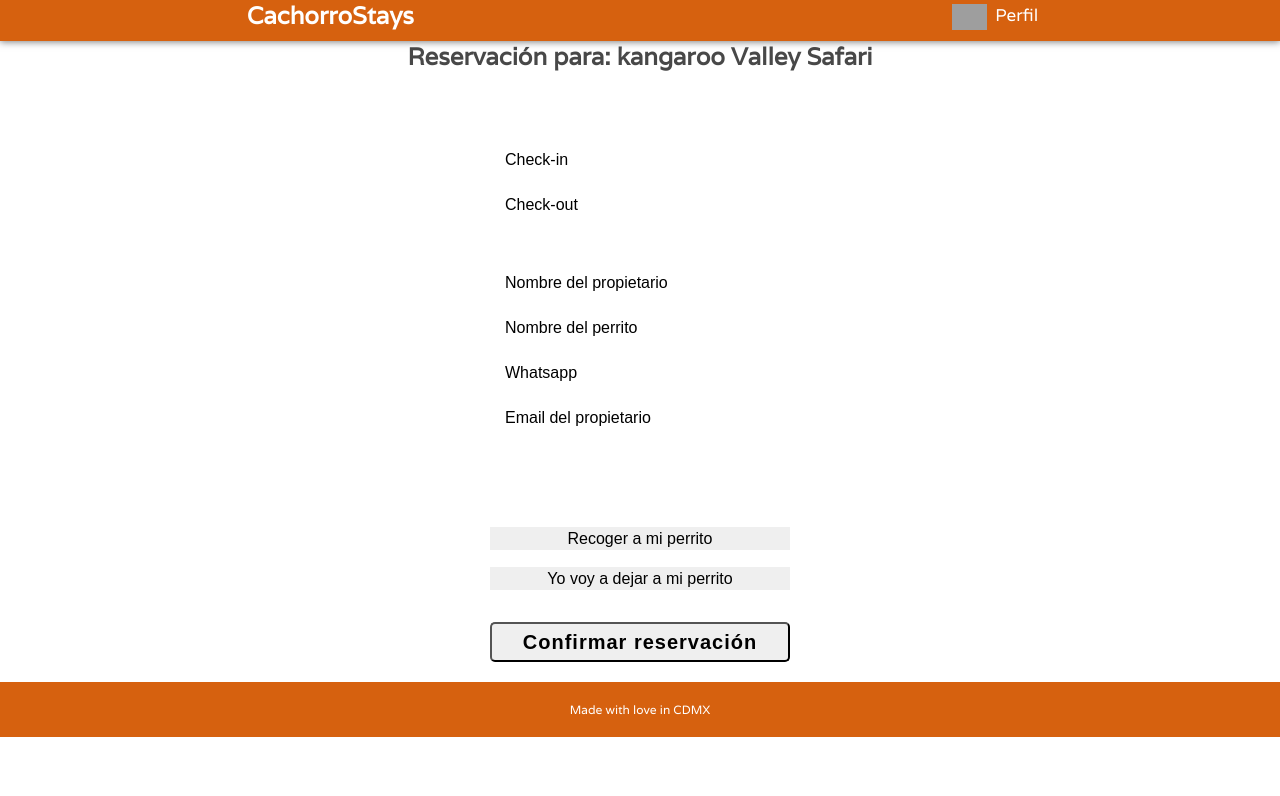
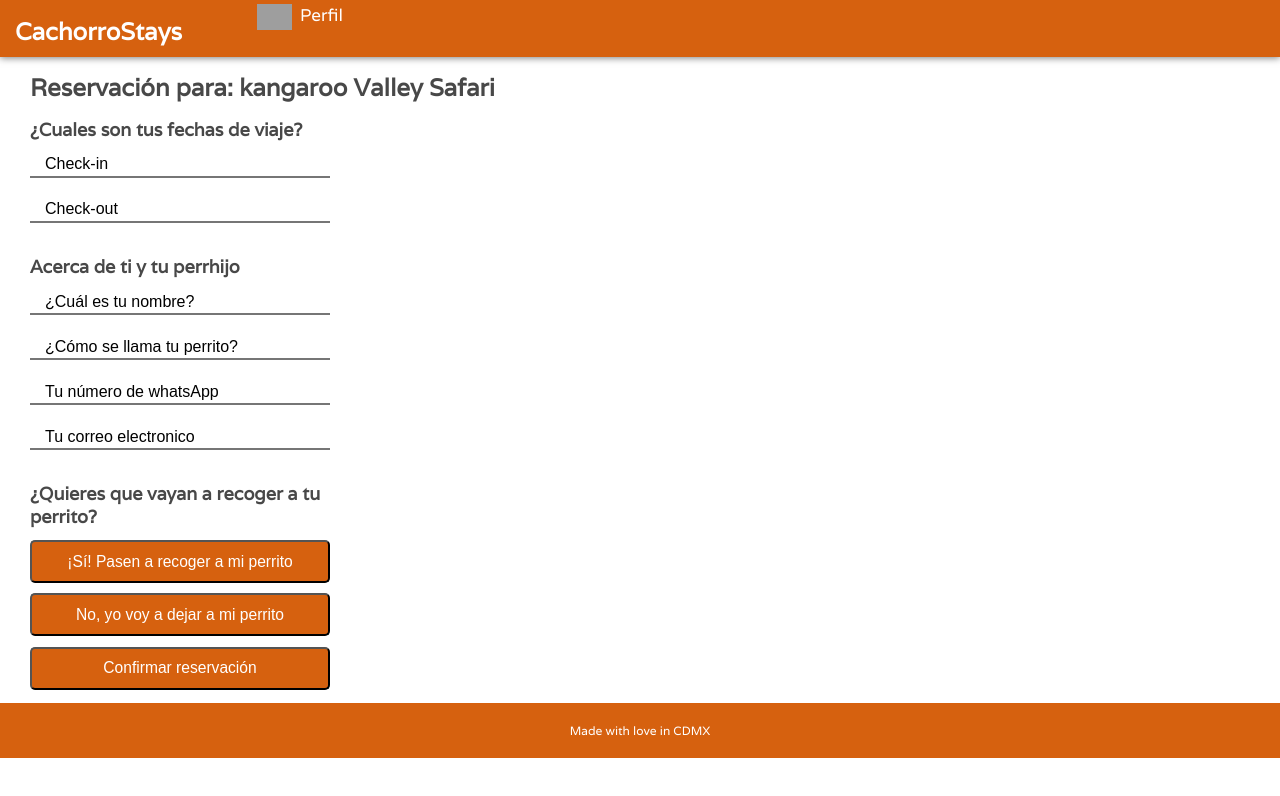
Before and after one commit to iamluisro/cachorroStays, a React app: page /book in a window 1280 px wide. Shown: the top 796 px of the page. Built offline with nearby package versions, Linux system fonts and the light colour scheme; grey boxes are pictures that could not be loaded.

Commit message:
cleaned the booking hotelDetails components more

```diff
--- a/src/frontend/actions/index.js
+++ b/src/frontend/actions/index.js
@@ -37,7 +37,6 @@ export const loginUser = ({ email, password }) => {
     })
       .then(({ data }) => {
         dispatch(loginRequest(data));
-        console.log(data);
       })
       .catch((err) => {
         dispatch(loginRequest(false));
--- a/src/frontend/assets/styles/components/Header.scss
+++ b/src/frontend/assets/styles/components/Header.scss
@@ -1,7 +1,6 @@
 .header {
   display: flex;
-	grid-template-columns: 1fr;
-	justify-content: space-around;
+
   margin: 0;
   padding-left: 15px;
   color: white;
@@ -10,17 +9,20 @@
 
   /* 	border: 1px solid red;
  */
-	position: sticky;
+  position: fixed;
   top: 0;
   right: 0;
   left: 0;
   a {
     text-decoration: none;
     color: white;
+
+    h1 {
+      font-size: 2em;
+      margin-top: 0.67em;
     }
-
   }
-
+}
 
 .header__menu {
   margin-right: 10px;
@@ -36,7 +38,8 @@
   text-align: right;
 }
 
-.header__menu:hover ul, ul:hover {
+.header__menu:hover ul,
+ul:hover {
   display: block;
 }
 
--- a/src/frontend/assets/styles/components/Vars.scss
+++ b/src/frontend/assets/styles/components/Vars.scss
@@ -1,4 +1,4 @@
 @import url(https://fonts.googleapis.com/css?family=Varela&display=swap);
 
-$theme-font: 'Varela', sans-serif;
-$main-color: #8f57fd;
+$theme-font: "Varela", sans-serif;
+$main-color: #d6610f;
--- a/src/frontend/assets/styles/components/booking_styles.scss
+++ b/src/frontend/assets/styles/components/booking_styles.scss
@@ -1,101 +1,61 @@
-@import url(https://fonts.googleapis.com/css?family=Varela&display=swap);
+.booking {
+  display: grid;
+  /* align-items: center; */
+  /* flex-direction: column; */
+  /* justify-content: center; */
+  padding: 0px 30px;
+  margin-top: 6em;
+  /* min-height: calc(100vh - 20 */
 
-body {
+  h1 {
+    font-size: 2em;
     margin: 0;
-	font-family: 'Varela', sans-serif;
-	color: white;
-	font-size: 12px;
-    background: linear-gradient(rgba(0, 0, 0, 0.6), rgba(0, 0, 0, 0.6));
-	background-repeat: no-repeat;
-    background-size: cover;
-}
-
-.check-in {
-    margin: 0;
-    display: flex;
-}
-
-.check-out {
-    display: flex;
-}
-
-.booking {
-    display: flex;
-    align-items: center;
-    flex-direction: column;
-    justify-content: center;
-    padding: 0px 30px;
-    min-height: calc(100vh - 200px);
-}
-
-.hotel_name h1 {
-    font-size: 2em;
+  }
 }
 
 .booking__container {
-    border-radius: 10px;
-    color: white;
-    display: flex;
-    flex-direction: column;
-    justify-content: space-around;
-    min-height: 600px;
-    width: 300px;
+  border-radius: 10px;
+  display: flex;
+  flex-direction: column;
+  justify-content: space-around;
+  min-height: 600px;
+  width: 300px;
+}
+
+.booking__container--form {
+  display: flex;
+  flex-direction: column;
+
+  h1 {
+    font-size: 1.5em;
+    margin: 0.67em 0;
   }
 
-  .booking__container h1{
-    font-size: 18px;
-  }
-
-  .booking__container--form {
-    display: flex;
-    flex-direction: column;
-}
-
-.input {
-    border-bottom: 2px solid white;
+  input {
     border-left: 0px;
     border-right: 0px;
     border-top: 0px;
-    color: white;
-    font-family: 'Muli', sans-serif;
     font-size: 16px;
     height: 25px;
     margin-bottom: 20px;
     padding: 0px 15px;
   }
 
-  .booking__container--additional-services {
-    display: flex;
-    flex-direction: column;
+  button {
+    padding: 0.67em;
+    border-radius: 5px;
+    color: white;
+    background-color: #d6610f;
+    font-size: 1.3em;
+    margin-bottom: 0.67em;
+  }
 }
 
-.booking__container--additional-services button {
-    border-bottom: 2px solid white;
-    border-left: 0px;
-    border-right: 0px;
-    border-top: 0px;
-    font-family: 'Muli', sans-serif;
-    font-size: 16px;
-    height: 25px;
-    padding: 0px 15px;
+.check-in {
+  margin: 0;
+  display: flex;
 }
 
-.confirm button {
-    border-radius: 5px;
-    font-size: 20px;
-    font-weight: bold;
-    font-family: 'Muli', sans-serif;
-    height: 40px;
-    width: 100%;
-    letter-spacing: 1px;
-    margin: 10px 0px;
+.check-out {
+  display: flex;
 }
-
-.footer {
-    margin: 0;
-	padding: 20px;
-	font-size: 1em;
-	text-align: center;
-	background: #d6610f;
-	color: white;
-}
--- a/src/frontend/assets/styles/components/home_styles.scss
+++ b/src/frontend/assets/styles/components/home_styles.scss
@@ -1,11 +1,12 @@
 .home__container {
-	margin: 0;
+  margin-top: 4em;
   display: grid;
   padding: 24px;
 }
 
 .welcome__container {
   text-align: center;
+  margin-bottom: 0.67em;
 
   h1 {
     font-size: 2em;
--- a/src/frontend/assets/styles/components/hotel_details_styles.scss
+++ b/src/frontend/assets/styles/components/hotel_details_styles.scss
@@ -1,20 +1,11 @@
-.hotel__details__container {
-	/* 	border: 1px solid blue;
- */
-	display: grid;
-	grid-template-columns: 1fr;
-}
-
 .hero__section {
   display: grid;
   grid-template-columns: 1fr;
-}
 
-.hero__hotel--img {
-	/* 	border: 1px solid red;
- */
+  img {
     width: 100%;
     box-shadow: 0 1px 7px rgba(0, 0, 0, 0.5);
+  }
 }
 
 .hero__img--cta--button {
@@ -90,14 +81,3 @@
   text-align: center;
   padding: 20px;
 }
-
-.footer {
-	/* 	border: 1px solid green;
- */
-	margin: 0;
-	padding: 20px;
-	font-size: 1em;
-	text-align: center;
-	background: #d6610f;
-	color: white;
-}
--- a/src/frontend/components/BookingItem.jsx
+++ b/src/frontend/components/BookingItem.jsx
@@ -6,32 +6,38 @@ const BookingItem = () => {
   return (
     <div>
       <section className='booking'>
-        <div className='hotel_name'>
-          <h1>Reservación para: kangaroo Valley Safari</h1>
-        </div>
+        <h1>Reservación para: kangaroo Valley Safari</h1>
         <section className='booking__container'>
           <form className='booking__container--form'>
-            <h1>selecciona las fechas para tu perrito</h1>
+            <h1>¿Cuales son tus fechas de viaje?</h1>
             <input className='input' type='text' placeholder='Check-in' />
             <input className='input' type='text' placeholder='Check-out' />
-            <h1>Información adicional</h1>
-            <input className='input' type='text' placeholder='Nombre del propietario' />
-            <input className='input' type='text' placeholder='Nombre del perrito' />
-            <input className='input' type='text' placeholder='Whatsapp' />
-            <input className='input' type='text' placeholder='Email del propietario' />
+            <h1>Acerca de ti y tu perrhijo</h1>
+            <input
+              className='input'
+              type='text'
+              placeholder='¿Cuál es tu nombre?'
+            />
+            <input
+              className='input'
+              type='text'
+              placeholder='¿Cómo se llama tu perrito?'
+            />
+            <input
+              className='input'
+              type='text'
+              placeholder='Tu número de whatsApp'
+            />
+            <input
+              className='input'
+              type='text'
+              placeholder='Tu correo electronico'
+            />
+            <h1>¿Quieres que vayan a recoger a tu perrito?</h1>
+            <button type='button'>¡Sí! Pasen a recoger a mi perrito</button>
+            <button type='button'>No, yo voy a dejar a mi perrito</button>
+            <button type='button'>Confirmar reservación</button>
           </form>
-          <section className='booking__container--additional-services'>
-            <h1>Selecciona un método de entrega de perrito</h1>
-            <button type='button'>Recoger a mi perrito</button>
-            {' '}
-            <br />
-            <button type='button'>Yo voy a dejar a mi perrito</button>
-          </section>
-          <div className='confirm'>
-            <Link to='/confirmation'>
-              <button type='button'>Confirmar reservación</button>
-            </Link>
-          </div>
         </section>
       </section>
     </div>
--- a/src/frontend/components/HotelItem.jsx
+++ b/src/frontend/components/HotelItem.jsx
@@ -63,7 +63,7 @@ const HotelItem = (props) => {
               </button>
             )}
 
-            <Link to='/hotel-details'>
+            <Link to={`/hotel-details/${id}`}>
               <button type='button' className='hotel__tile--buttons'>
                 Explore
               </button>
--- a/src/frontend/components/RegisterForm.jsx
+++ b/src/frontend/components/RegisterForm.jsx
@@ -15,8 +15,6 @@ const RegisterForm = (props) => {
       ...form,
       [event.target.name]: event.target.value,
     });
-
-    console.log(form);
   };
 
   const handleSubmit = (event) => {
--- a/src/frontend/containers/HotelDetails.jsx
+++ b/src/frontend/containers/HotelDetails.jsx
@@ -4,13 +4,13 @@ import '../assets/styles/components/hotel_details_styles.scss';
 import Layout from '../components/Layout';
 import hotelImg from '../assets/img/hikaru.png';
 
-const HotelDetails = () => {
+const HotelDetails = (props) => {
   return (
     <Layout>
       <div className='hotel_details'>
-        <div className='hotel__details__container'>
+        <div className='hotel__info--container'>
           <span className='hero__section'>
-            <img className='hero__hotel--img' src={hotelImg} alt='backgruond' />
+            <img src={hotelImg} alt='background' />
             <Link to='/book'>
               <button className='hero__img--cta--button' type='button'>
                 {' '}
@@ -18,7 +18,7 @@ const HotelDetails = () => {
               </button>
             </Link>
           </span>
-          <div className='hero__hotel--title'>Pension Para Mascotas Hikaru</div>
+          <div className='hero__hotel--title'>{hotelName}</div>
           <div className='hero__hotel--rating__system'>****</div>
           <div className='hotel_address'>
             Sto Tomas Ajusco Km 28 1/2 Picacho Ajusco Tlalpan, Mexico
--- a/src/frontend/routes/App.js
+++ b/src/frontend/routes/App.js
@@ -16,7 +16,7 @@ const App = () => {
         <Route exact path='/register' component={Register} />
         <Route exact path='/login' component={Login} />
         <Route exact path='/' component={Home} />
-        <Route exact path='/hotel-details' component={HotelDetails} />
+        <Route exact path='/hotel-details/:id' component={HotelDetails} />
         <Route exact path='/book' component={Booking} />
         <Route exact path='/confirmation' component={ConfirmationPage} />
         <Route component={NotFound} />
```
Also changed, not shown: src/frontend/assets/styles/hotel_details_styles.css (+2 -8 lines). Lines whose indentation alone changed are shown as unchanged.
